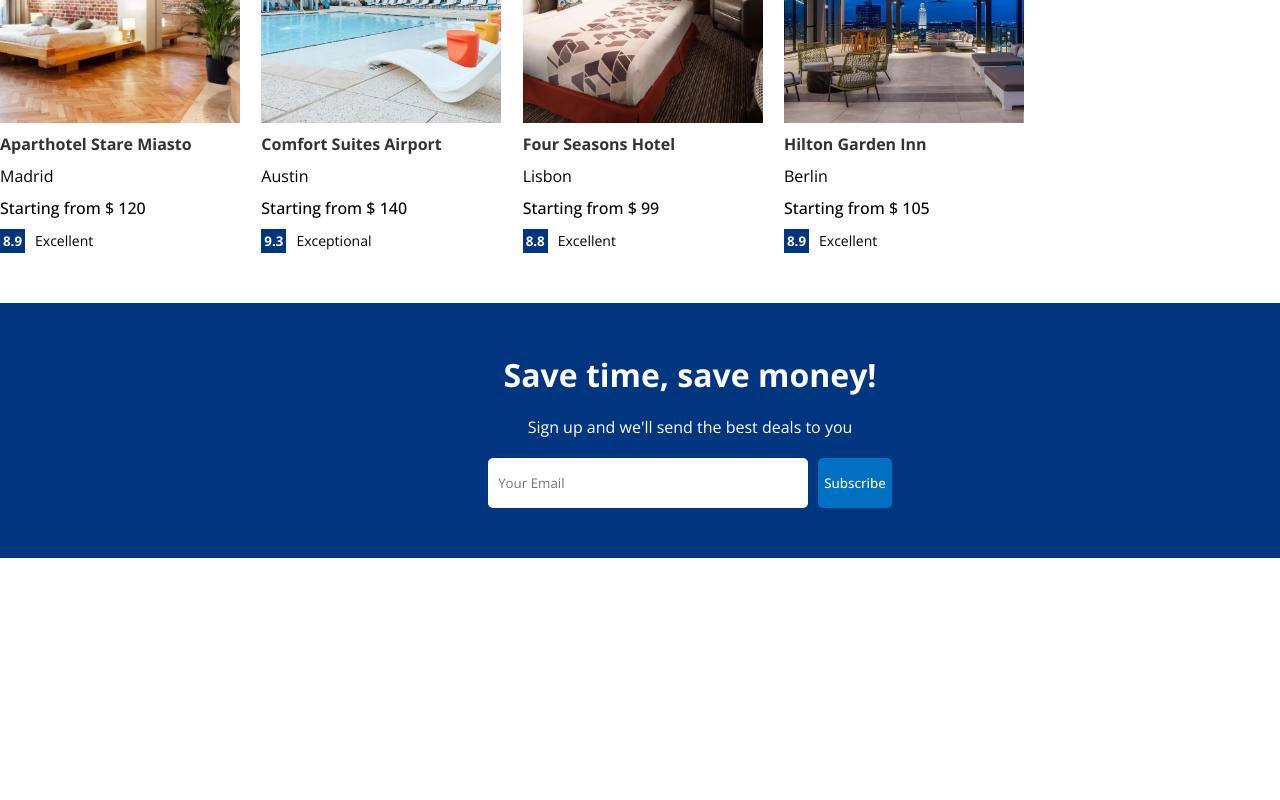
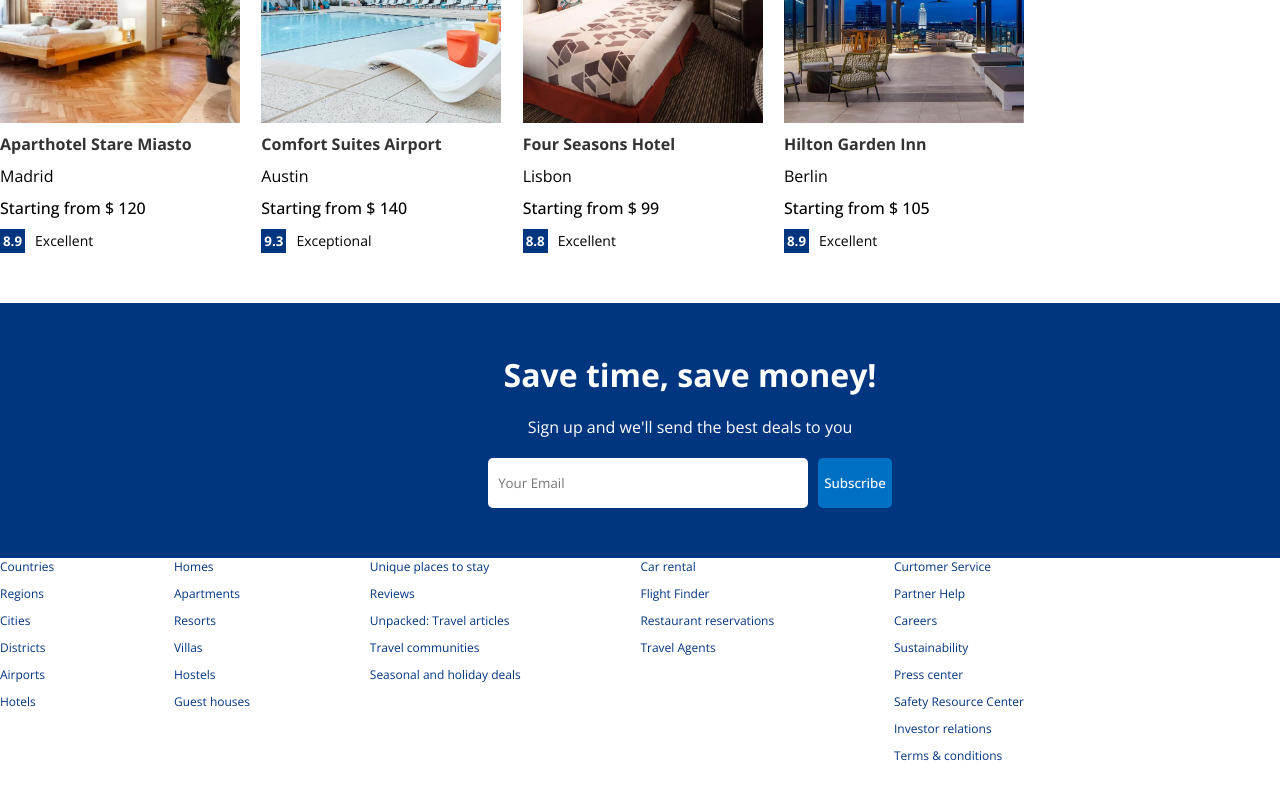
Before and after one commit to FX16212/RJS301x_Assignment, a React (Create React App) app: page / in a window 1280 px wide. Shown: the part 1054-1854 px from the top of the page. Before the commit the page ends 1612 px from the top, so only its background shows below. Built offline with nearby package versions, Linux system fonts and the light colour scheme.

Commit message:
Add Footer Component

```diff
--- /dev/null
+++ b/src/components/footer/Footer.css
@@ -0,0 +1,23 @@
+.footer {
+	width: 100%;
+	width: 1024px;
+	font-size: 12px;
+}
+
+.fLists {
+	width: 100%;
+	display: flex;
+	justify-content: space-between;
+	margin-bottom: 50px;
+}
+
+.fList {
+	list-style: none;
+	padding: 0;
+}
+
+.fListItem {
+	margin-bottom: 10px;
+	color: #003580;
+	cursor: pointer;
+}
--- /dev/null
+++ b/src/components/footer/Footer.jsx
@@ -0,0 +1,26 @@
+import './Footer.css';
+import footers from '../../data/footer';
+
+const Footer = () => {
+	return (
+		<div className="footer">
+			<div className="fLists">
+				{footers.map((footer, index) => {
+					return (
+						<ul className="fList" key={index}>
+							{footer.col_values.map((value, index) => {
+								return (
+									<li className="fListItem" key={index}>
+										{value}
+									</li>
+								);
+							})}
+						</ul>
+					);
+				})}
+			</div>
+		</div>
+	);
+};
+
+export default Footer;
--- a/src/pages/home/Home.jsx
+++ b/src/pages/home/Home.jsx
@@ -3,7 +3,8 @@
 import Navbar from '../../components/navbar/Navbar';
 import TypeOfHotels from '../../components/typeOfHotels/TypeOfHotels';
 import HotelList from '../../components/hotelList/HotelList';
-import MailList from '../../components/MailList/MailList';
+import MailList from '../../components/mailList/MailList';
+import Footer from '../../components/footer/Footer';
 
 const Home = () => {
 	return (
@@ -17,6 +18,7 @@
 				<h1 className="homeTitle">Homes guests love</h1>
 				<HotelList />
 				<MailList />
+				<Footer />
 			</div>
 		</div>
 	);
```
